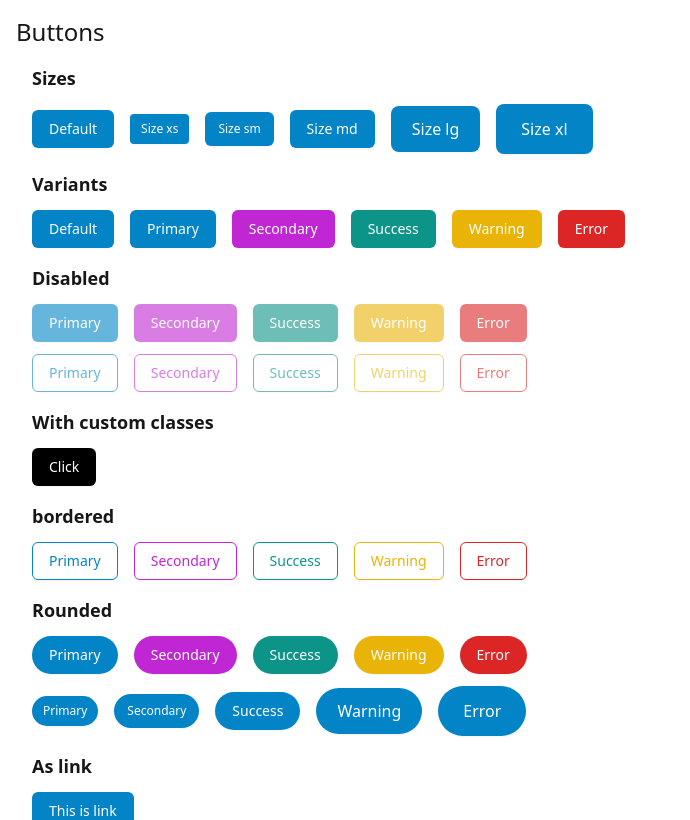
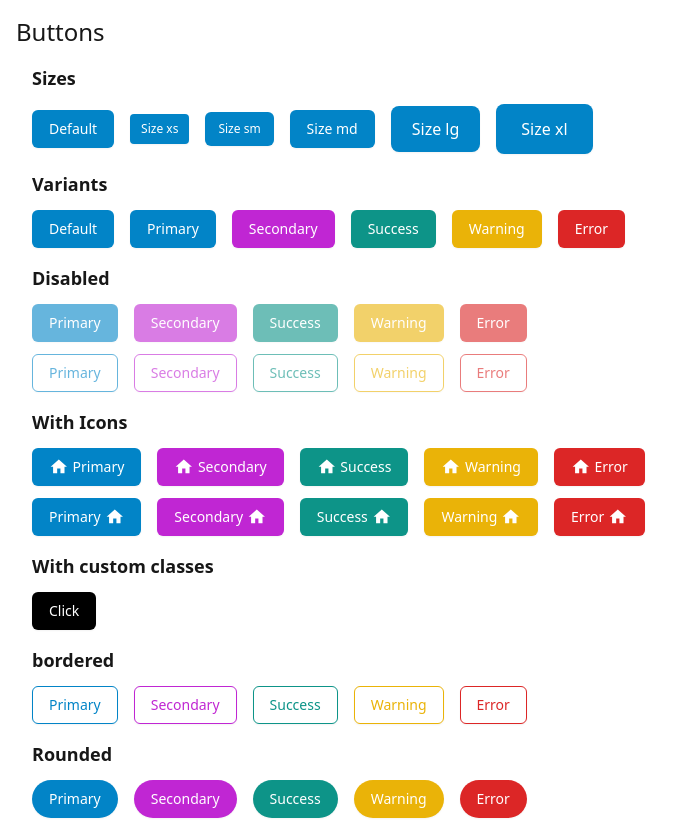
Before and after one commit to mohamedmagdy17593/mm-ui, a React (Vite) app: page / in a window 1280 px wide. Shown: the top 820 px of the page, without its empty margins (0-690 px from the left). Built offline with nearby package versions, Linux system fonts and the light colour scheme.

Commit message:
complete basic button design

```diff
--- a/src/components/Button/Button.module.scss
+++ b/src/components/Button/Button.module.scss
@@ -1,5 +1,5 @@
 .btn {
-  @apply cursor-pointer inline-flex items-center font-medium border border-transparent shadow-sm text-white focus:outline-none focus:ring-2 focus:ring-offset-2;
+  @apply cursor-pointer inline-flex items-center justify-center font-medium border border-transparent shadow-sm text-white focus:outline-none focus:ring-2 focus:ring-offset-2;
 }
 
 // Variants
@@ -89,3 +89,7 @@
 .btn_disabled {
   @apply cursor-not-allowed opacity-60;
 }
+
+.btn_block {
+  @apply w-full text-center;
+}
--- a/src/components/Button/Button.tsx
+++ b/src/components/Button/Button.tsx
@@ -10,6 +10,7 @@ interface Props {
   bordered?: boolean
   rounded?: boolean
   loading?: boolean
+  block?: boolean
 }
 
 type NativeAttrs = Omit<React.ButtonHTMLAttributes<unknown>, keyof Props>
@@ -27,6 +28,7 @@ const Button = React.forwardRef<HTMLButtonElement, ButtonProps>(function (
     as = 'button',
     disabled,
     loading,
+    block,
     ...rest
   },
   ref: React.Ref<HTMLButtonElement | null>,
@@ -42,6 +44,7 @@ const Button = React.forwardRef<HTMLButtonElement, ButtonProps>(function (
     [styles[`btn_bordered_${variant}`]]: bordered,
     [styles[`btn_rounded`]]: rounded,
     [styles[`btn_disabled`]]: disabled,
+    [styles[`btn_block`]]: block,
   })
 
   let childrenUi
--- a/src/components/Button/ButtonExample.tsx
+++ b/src/components/Button/ButtonExample.tsx
@@ -1,4 +1,5 @@
 import Button from './Button'
+import { MdHome } from 'react-icons/md'
 
 function ButtonExample() {
   return (
@@ -59,6 +60,52 @@ function ButtonExample() {
           </Button>
           <Button disabled bordered variant="error">
             Error
+          </Button>
+        </div>
+
+        <h2 className="mt-4 text-lg font-bold">With Icons</h2>
+        <div className="mt-3 flex items-center justify-start gap-4">
+          <Button variant="primary">
+            <MdHome className="text-[1.4em] mr-1" />
+            Primary
+          </Button>
+          <Button variant="secondary">
+            <MdHome className="text-[1.4em] mr-1" />
+            Secondary
+          </Button>
+          <Button variant="success">
+            <MdHome className="text-[1.4em] mr-1" />
+            Success
+          </Button>
+          <Button variant="warning">
+            <MdHome className="text-[1.4em] mr-1" />
+            Warning
+          </Button>
+          <Button variant="error">
+            <MdHome className="text-[1.4em] mr-1" />
+            Error
+          </Button>
+        </div>
+        <div className="mt-3 flex items-center justify-start gap-4">
+          <Button variant="primary">
+            Primary
+            <MdHome className="text-[1.4em] ml-1" />
+          </Button>
+          <Button variant="secondary">
+            Secondary
+            <MdHome className="text-[1.4em] ml-1" />
+          </Button>
+          <Button variant="success">
+            Success
+            <MdHome className="text-[1.4em] ml-1" />
+          </Button>
+          <Button variant="warning">
+            Warning
+            <MdHome className="text-[1.4em] ml-1" />
+          </Button>
+          <Button variant="error">
+            Error
+            <MdHome className="text-[1.4em] ml-1" />
           </Button>
         </div>
 
@@ -164,6 +211,13 @@ function ButtonExample() {
             Error
           </Button>
         </div>
+
+        <h2 className="mt-4 text-lg font-bold">Block</h2>
+        <div className="mt-3 flex items-center justify-start gap-4">
+          <Button variant="primary" block>
+            Primary
+          </Button>
+        </div>
       </div>
     </div>
   )
```
